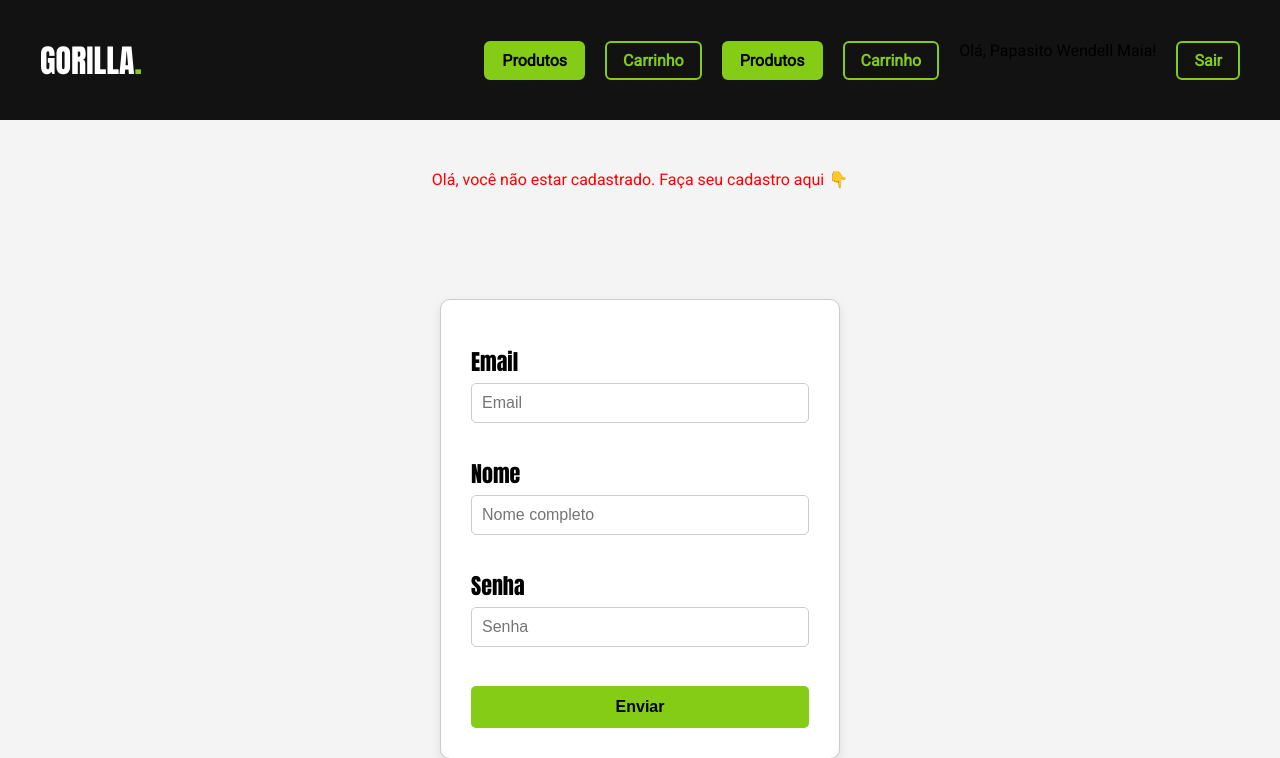
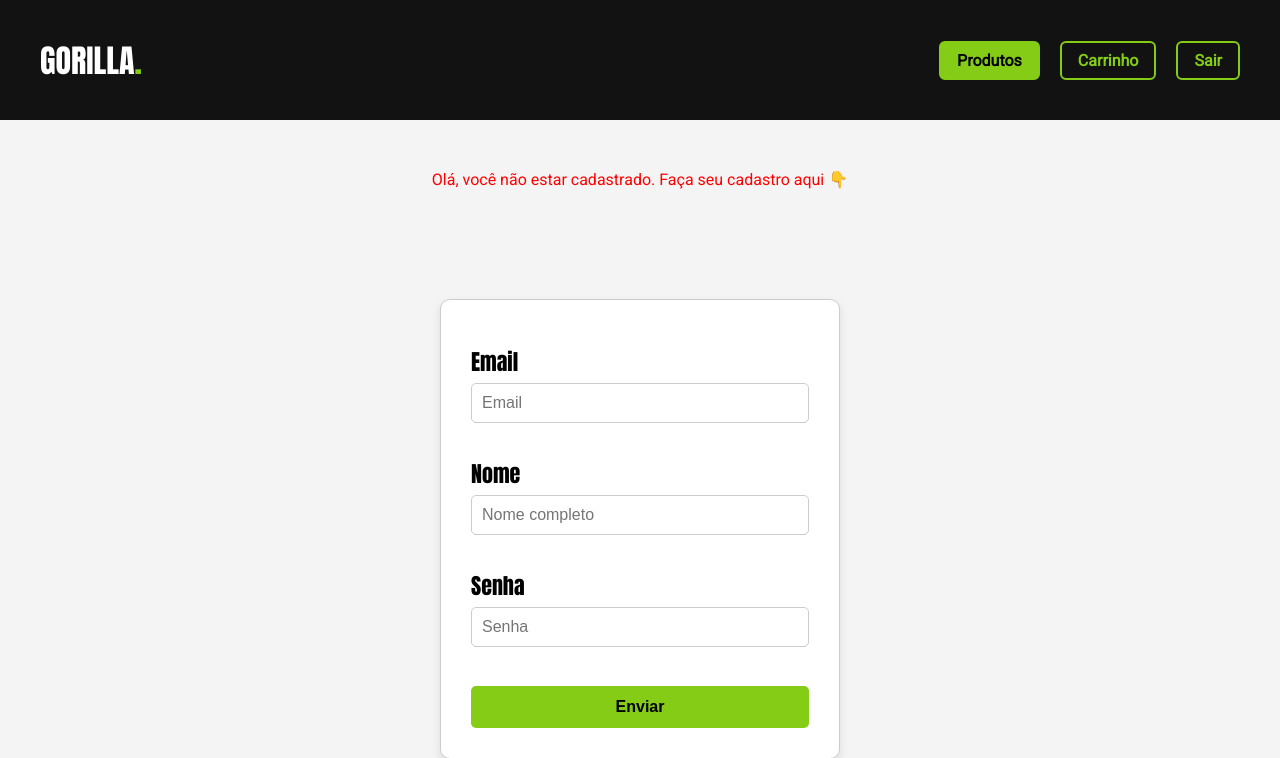
Before and after one commit to Maria72714/Gorilla_PSI, a Flask app: page /cadastro in a window 1280 px wide. Shown: the top 758 px of the page. Run offline with Flask 3, Linux system fonts and the light colour scheme; a user stored in the database is signed in.

Commit message:
Corrigi a navbar para modificar os botoes de acordo com a página e o usuário logado

```diff
--- a/templates/partials/navbar.html
+++ b/templates/partials/navbar.html
@@ -19,26 +19,23 @@
 
         <nav class="navbar">
 
-            {% if request.endpoint != 'produto' %}
-                <a href="{{ url_for('produto') }}" id="produto">Produtos</a>
-            {% endif %}
-            {% if request.endpoint != 'carrinho' %}
-                <a href="{{ url_for('carrinho') }}">Carrinho</a>
+        <nav class="navbar">
+        {% set pagina_atual = request.endpoint %}
+        {% if current_user.is_authenticated %}
 
+            {% if pagina_atual != 'index' %}
             <a href="{{ url_for('produto') }}" id="produto">Produtos</a>
             <a href="{{ url_for('carrinho') }}">Carrinho</a>
             {% endif %}
-            {% if current_user.is_authenticated %}
-                <!-- Se o usuário estiver logado -->
-                <span class="user-logado">Olá, {{ current_user.nome }}!</span>
-                <a href="{{ url_for('logout') }}">Sair</a>
-            {% else %}
-                <!-- Se o usuário não estiver logado -->
-                <a href="{{ url_for('login') }}">Login</a>
-                <a href="{{ url_for('cadastro') }}">Cadastro</a>
 
-            {% endif %}
-        </nav>
+            <a href="{{ url_for('logout') }}">Sair</a>
+
+        {% else %}
+            <a href="{{ url_for('login') }}">Login</a>
+            <a href="{{ url_for('cadastro') }}">Cadastro</a>
+        {% endif %}
+</nav>
+</nav>
 
     </header>
 
```
